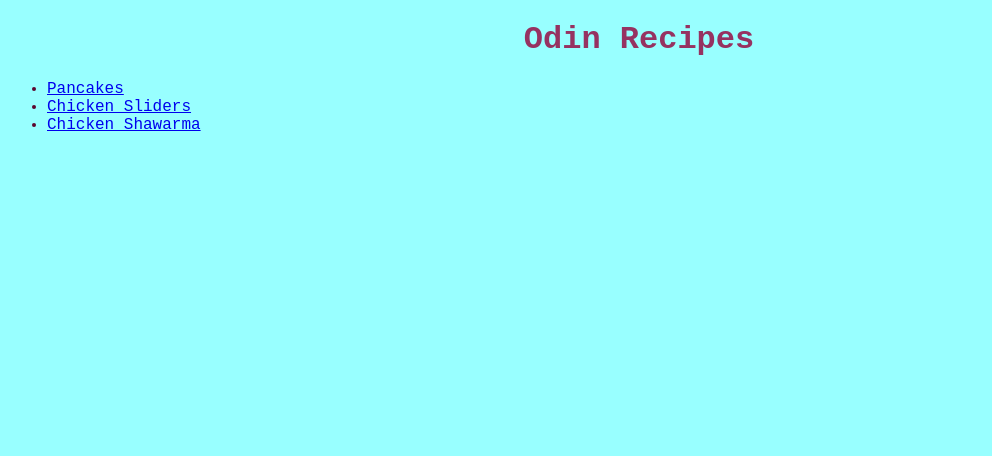
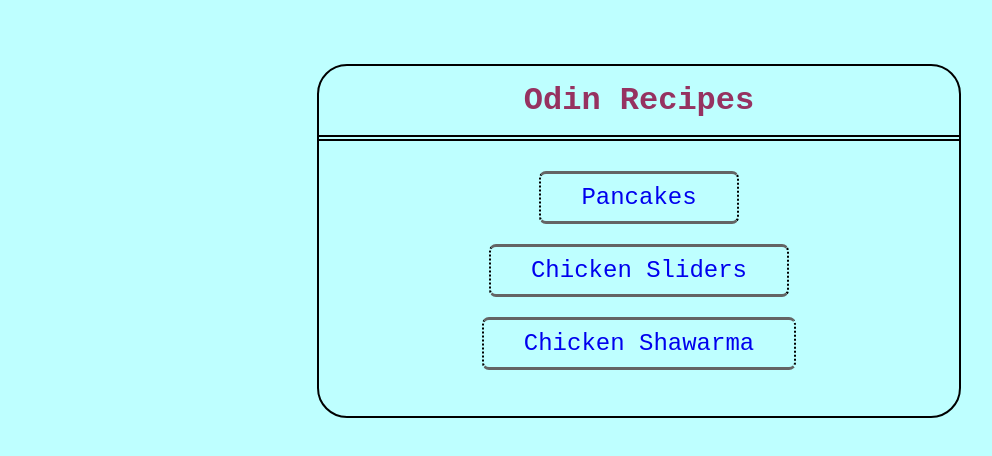
Before and after one commit to alimadani-0/odin-recipes, a plain HTML site: page index.html in a window 1280 px wide. Shown: the whole page, without its empty margins (1-993 px from the left). Drawn offline with Linux system fonts and the light colour scheme.

Commit message:
Improve layout for index page

```diff
--- a/css/styles.css
+++ b/css/styles.css
@@ -1,5 +1,5 @@
 body {
-    background-color: rgb(152, 255, 255);
+    background-color: rgb(190, 255, 255);
     font-family: 'Courier New', Courier, monospace;
     font-weight: 100;
     color: rgb(92, 6, 46);
@@ -13,6 +13,10 @@ h2 {
 h1 {
     color: rgb(150, 50, 97);
     text-align: center;
+    padding: 16px;
+    margin: 0px;
+    margin-bottom: 24px;
+    border-bottom: 6px double black;
 }
 
 h2 {
@@ -32,7 +36,13 @@ img {
 
 p {}
 
-.recipes {}
+.recipes {
+    font-size: 24px;
+    list-style-type: none;
+    text-align: center;
+    padding: 12px 18px;
+    margin-top: -16px;
+}
 
 .ingredients {}
 
@@ -40,4 +50,24 @@ p {}
     color: black;
 }
 
+.index {
+    width: 50%;
+    margin: 5% auto;
+    border: 2px solid rgb(0, 0, 0);
+    border-radius: 30px;
+}
+
+.recipes a {
+    display: inline-block;
+    text-decoration: none;
+    padding: 10px 40px;
+    margin: 10px 0px;
+    border-right: 2px dotted black;
+    border-top: 3px solid rgb(100, 100, 100);
+    border-left: 2px dotted black;
+    border-bottom: 3px solid rgb(100, 100, 100);
+    border-radius: 7px;
+    /* border: 2px dotted black; */
+}
+
 #title {}
--- a/index.html
+++ b/index.html
@@ -6,7 +6,7 @@
         <title>Odin Recipes</title>
     </head>
 
-    <body>
+    <body class="index">
         <h1 id="title">Odin Recipes</h1>
         <ul class="recipes">
             <li><a href="./recipes/pancakes.html">Pancakes</a></li>
```
